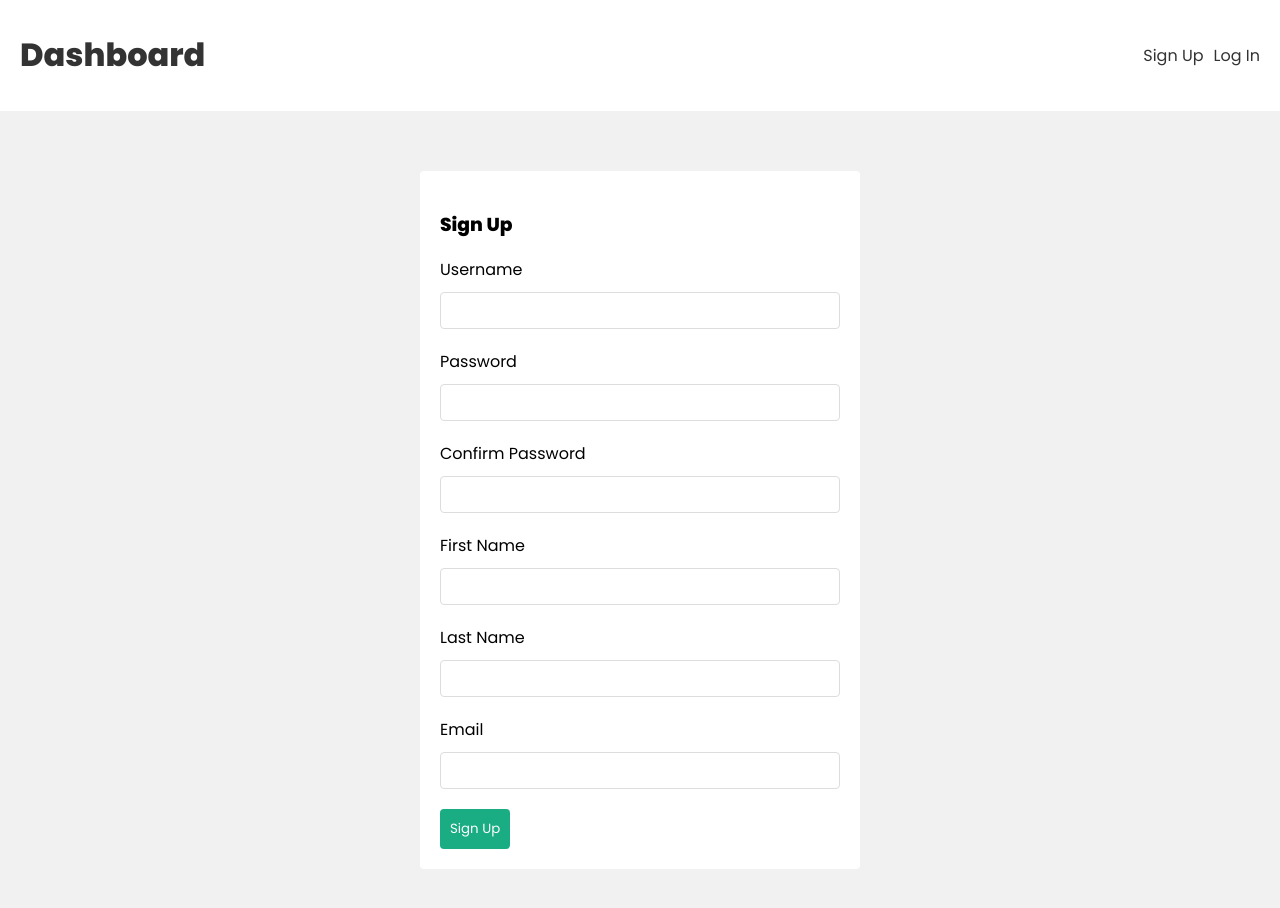
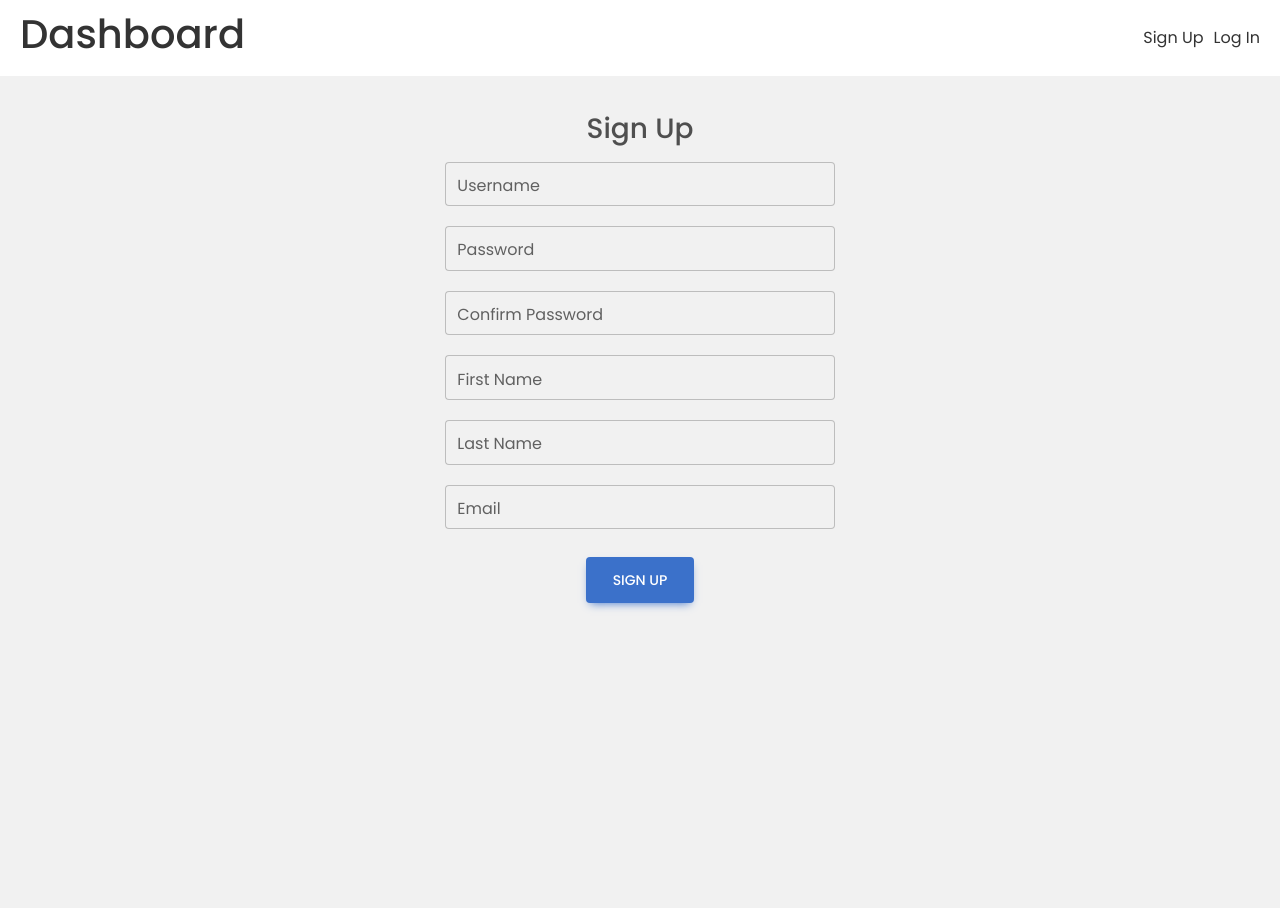
Before and after one commit to itaibenjy/MemoMaster, a React (Create React App) app in the folder Dashboard-client/: page /signup in a window 1280 px wide. Shown: the top 908 px of the page. After the commit the page ends 800 px from the top, so only its background shows below. Built offline with nearby package versions, Linux system fonts and the light colour scheme.

Commit message:
login and signup UI

```diff
--- a/Dashboard-client/package.json
+++ b/Dashboard-client/package.json
@@ -3,6 +3,7 @@
   "version": "0.1.0",
   "private": true,
   "dependencies": {
+    "@fortawesome/fontawesome-free": "^6.4.0",
     "@testing-library/jest-dom": "^5.16.5",
     "@testing-library/react": "^13.4.0",
     "@testing-library/user-event": "^13.5.0",
--- /dev/null
+++ b/Dashboard-client/src/components/Error.js
@@ -0,0 +1,6 @@
+
+export function Error({error}) {
+  return    <div className="alert alert-danger" role="alert" data-mdb-color="danger">
+                <i className="fas fa-times-circle me-3"></i>{error}
+            </div>;
+}
--- a/Dashboard-client/src/components/LoginInput.js
+++ b/Dashboard-client/src/components/LoginInput.js
@@ -1,15 +1,24 @@
+import {
+  MDBValidation,
+  MDBValidationItem,
+  MDBInput,
+  MDBInputGroup,
+  MDBBtn,
+  MDBCheckbox
+} from 'mdb-react-ui-kit';
+
 
 function LoginInput({ handleChange, name, label, value , type}) {
     return (
-    <div>
-      <label >{label}</label>
-      <input
-       type={type}
-       name={name}
-       onChange={handleChange}
-       value={value}
-       />
-    </div>
+      <MDBInput
+          type={type}
+          size="lg"
+          value={value}
+          name={name}
+          onChange={handleChange}
+          required
+          label={label}
+        />
     )
 }
 
--- a/Dashboard-client/src/hooks/useLogin.js
+++ b/Dashboard-client/src/hooks/useLogin.js
@@ -7,7 +7,7 @@ export function useLogin(){
     const { dispatch } = useAuthContext()
 
     async function login(details) {
-
+        setError(null)
         setIsLoading(true)
         const response = await fetch("/api/user/login", {
             method: "POST",
--- a/Dashboard-client/src/hooks/useSignup.js
+++ b/Dashboard-client/src/hooks/useSignup.js
@@ -7,6 +7,8 @@ export function useSignup(){
     const { dispatch } = useAuthContext()
 
     async function signup(details) {
+        setError(null)
+
         // check if the passwords match
         if (details.password !== details.confirmPassword) {
         setError("Passwords do not match")
--- a/Dashboard-client/src/index.js
+++ b/Dashboard-client/src/index.js
@@ -1,5 +1,7 @@
 import React from 'react';
 import ReactDOM from 'react-dom/client';
+import 'mdb-react-ui-kit/dist/css/mdb.min.css';
+import "@fortawesome/fontawesome-free/css/all.min.css";
 import App from './App';
 import { AuthContextProvider } from "./context/AuthContext"
 import './index.css';
--- a/Dashboard-client/src/pages/Login.js
+++ b/Dashboard-client/src/pages/Login.js
@@ -1,6 +1,11 @@
 import { useState } from "react";
+import { useLogin } from "../hooks/useLogin";
+
+// components
 import LoginInput from "../components/LoginInput";
-import { useLogin } from "../hooks/useLogin";
+import { Error } from '../components/Error';
+import { MDBSpinner, MDBBtn, MDBCol, MDBRow, MDBContainer} from 'mdb-react-ui-kit';
+
 
 function Login(){
   const { login, error, isLoading } = useLogin()
@@ -12,6 +17,7 @@ function Login(){
 
   async function handleSubmit(event) {
     event.preventDefault();
+
 
     await login(details)
   }
@@ -31,8 +37,11 @@ function Login(){
   const types = ["text", "password"]
 
   return (
-    <form className="login" onSubmit={handleSubmit}>
-      <h3>Log in</h3>
+    <MDBContainer fluid>
+       <MDBRow className="justify-content-center">
+        <MDBCol xl='3' lg='4' md='6' sm='8' className="text-center">
+          <form onSubmit={handleSubmit}>
+            <h3 className="my-3">Log in</h3>
             {labels.map((label, index) => {
               return (
                 <LoginInput
@@ -44,10 +53,19 @@ function Login(){
                   type={types[index]}
                 />
               )})}
-
-      <button disabled={isLoading} type="submit">Log in</button>
-      {error && <div className="error">{error}</div>}
+              {error && <Error error={error}  />}
+              {isLoading ?
+              <MDBBtn disabled className='me-2'>
+                <MDBSpinner size='sm' role='status' tag='span' className="my-2"/>
+                <span className='visually-hidden'>Loading...</span>
+              </MDBBtn>
+              :
+              <MDBBtn type='submit' size='lg' className='my-2'>Log in</MDBBtn>
+              }
           </form>
+        </MDBCol>
+      </MDBRow>
+    </MDBContainer>
   )
 }
 
--- a/Dashboard-client/src/pages/Signup.js
+++ b/Dashboard-client/src/pages/Signup.js
@@ -1,8 +1,10 @@
+import { Error } from '../components/Error';
 import { useState } from "react";
 import { useSignup } from "../hooks/useSignup";
 
 // components
 import LoginInput from "../components/LoginInput";
+import { MDBSpinner, MDBBtn, MDBCol, MDBRow, MDBContainer} from 'mdb-react-ui-kit';
 
 function Signup(){
   const [details, setDetails] = useState({
@@ -37,8 +39,11 @@ function Signup(){
   const types = ["text", "password", "password", "text", "text", "email" ]
 
   return (
-    <form className="signup" onSubmit={handleSubmit}>
-      <h3>Sign Up</h3>
+    <MDBContainer fluid>
+       <MDBRow className="justify-content-center">
+        <MDBCol xl='4' lg='6' md='8' sm='10' className="text-center">
+          <form onSubmit={handleSubmit} className="text-center">
+            <h3 className="my-3">Sign Up</h3>
             {labels.map((label, index) => {
               return (
                 <LoginInput
@@ -50,10 +55,19 @@ function Signup(){
                   type={types[index]}
                 />
               )})}
-
-      <button disabled={isLoading} onClick={handleChange}>Sign Up</button>
-      {error && <div className="error">{error}</div>}
+              {error && <Error error={error}  />}
+              {isLoading ?
+              <MDBBtn disabled className='me-2'>
+                <MDBSpinner size='sm' role='status' tag='span' className="my-2"/>
+                <span className='visually-hidden'>Loading...</span>
+              </MDBBtn>
+              :
+              <MDBBtn type='submit' size='lg' className='my-2'>Sign Up</MDBBtn>
+              }
           </form>
+        </MDBCol>
+      </MDBRow>
+    </MDBContainer>
   )
 }
 
```
Also changed, not shown: 1 other file (tests, documents, lock files or other folders). Lines whose indentation alone changed are shown as unchanged.
